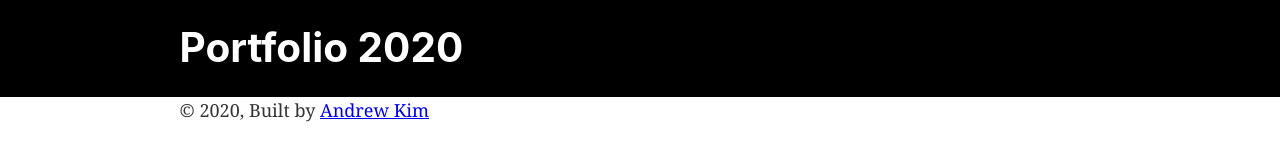
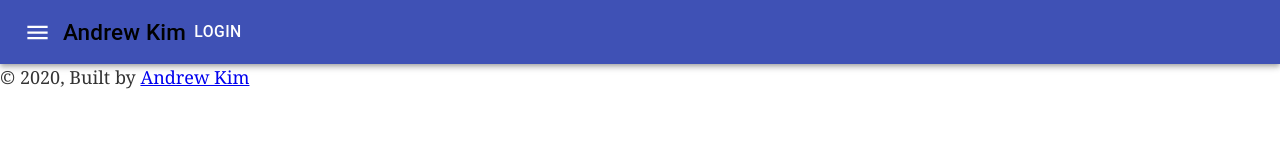
Before and after one commit to kimshuk/portfolio-2020, a Gatsby site: page / in a window 1280 px wide. Built offline with nearby package versions, Linux system fonts and the light colour scheme; Gatsby itself is replaced by a stand-in of ours; a web font is replaced by a local one.

Commit message:
added header with nav bar

```diff
--- a/gatsby-config.js
+++ b/gatsby-config.js
@@ -1,6 +1,6 @@
 module.exports = {
   siteMetadata: {
-    title: `Portfolio 2020`,
+    title: `Andrew Kim`,
     description: `My portfolio includes web projects and interests such as investment and others`,
     author: `Andrew Kim`,
   },
--- a/package.json
+++ b/package.json
@@ -5,6 +5,8 @@
   "version": "0.1.0",
   "author": "Kyle Mathews <mathews.kyle@gmail.com>",
   "dependencies": {
+    "@material-ui/core": "^4.10.2",
+    "@material-ui/icons": "^4.9.1",
     "gatsby": "^2.23.3",
     "gatsby-image": "^2.4.7",
     "gatsby-plugin-manifest": "^2.4.11",
--- a/src/components/header.js
+++ b/src/components/header.js
@@ -1,33 +1,45 @@
 import { Link } from "gatsby"
 import PropTypes from "prop-types"
 import React from "react"
+import AppBar from "@material-ui/core/AppBar"
+import Toolbar from "@material-ui/core/Toolbar"
+import Typography from "@material-ui/core/Typography"
+import Button from "@material-ui/core/Button"
+import IconButton from "@material-ui/core/IconButton"
+import MenuIcon from "@material-ui/icons/Menu"
 
 const Header = ({ siteTitle }) => (
-  <header
-    style={{
-      background: "#000",
-      // marginBottom: `1.45rem`,
-    }}
-  >
-    <div
-      style={{
-        margin: `0 auto`,
-        maxWidth: 960,
-        padding: `1.45rem 1.0875rem`,
-      }}
-    >
+  <header>
+    <AppBar position="static">
+      <Toolbar>
+        <IconButton edge="start" color="inherit" aria-label="menu">
+          <MenuIcon />
+        </IconButton>
         <h1 style={{ margin: 0 }}>
           <Link
             to="/"
             style={{
-            color: `white`,
+              color: `#000`,
               textDecoration: `none`,
             }}
           >
-          {siteTitle}
+            <Typography variant="h6">{siteTitle}</Typography>
           </Link>
         </h1>
-    </div>
+        <Button color="inherit">Login</Button>
+      </Toolbar>
+    </AppBar>
+    <footer>
+      © {new Date().getFullYear()}, Built by
+      {` `}
+      <a
+        target="_blank"
+        rel="noreferrer"
+        href="https://www.linkedin.com/in/andrew-kim-72b5598b/"
+      >
+        Andrew Kim
+      </a>
+    </footer>
   </header>
 )
 
--- a/src/components/layout.js
+++ b/src/components/layout.js
@@ -26,22 +26,7 @@
   return (
     <>
       <Header siteTitle={data.site.siteMetadata.title} />
-      <div
-        style={{
-          margin: `0 auto`,
-          maxWidth: 960,
-          padding: `0 1.0875rem 1.45rem`,
-        }}
-      >
-        <main>{children}</main>
-        <footer>
-          © {new Date().getFullYear()}, Built by
-          {` `}
-          <a href="https://www.linkedin.com/in/andrew-kim-72b5598b/">
-            Andrew Kim
-          </a>
-        </footer>
-      </div>
+      <main>{children}</main>
     </>
   )
 }
--- a/src/pages/index.js
+++ b/src/pages/index.js
@@ -2,7 +2,6 @@
 import { Link } from "gatsby"
 
 import Layout from "../components/layout"
-import Image from "../components/image"
 import SEO from "../components/seo"
 
 const IndexPage = () => (
--- a/src/pages/using-typescript.tsx
+++ /dev/null
@@ -1,34 +0,0 @@
-// If you don't want to use TypeScript you can delete this file!
-import React from "react"
-import { PageProps, Link, graphql } from "gatsby"
-
-import Layout from "../components/layout"
-import SEO from "../components/seo"
-
-type DataProps = {
-  site: {
-    buildTime: string
-  }
-}
-
-const UsingTypescript: React.FC<PageProps<DataProps>> = ({ data, path }) => (
-  <Layout>
-    <SEO title="Using TypeScript" />
-    <h1>Gatsby supports TypeScript by default!</h1>
-    <p>This means that you can create and write <em>.ts/.tsx</em> files for your pages, components etc. Please note that the <em>gatsby-*.js</em> files (like gatsby-node.js) currently don't support TypeScript yet.</p>
-    <p>For type checking you'll want to install <em>typescript</em> via npm and run <em>tsc --init</em> to create a <em>.tsconfig</em> file.</p>
-    <p>You're currently on the page "{path}" which was built on {data.site.buildTime}.</p>
-    <p>To learn more, head over to our <a href="https://www.gatsbyjs.org/docs/typescript/">documentation about TypeScript</a>.</p>
-    <Link to="/">Go back to the homepage</Link>
-  </Layout>
-)
-
-export default UsingTypescript
-
-export const query = graphql`
-  {
-    site {
-      buildTime(formatString: "YYYY-MM-DD hh:mm a z")
-    }
-  }
-`
```
Also changed, not shown: 1 other file. Lines whose indentation alone changed are shown as unchanged.
